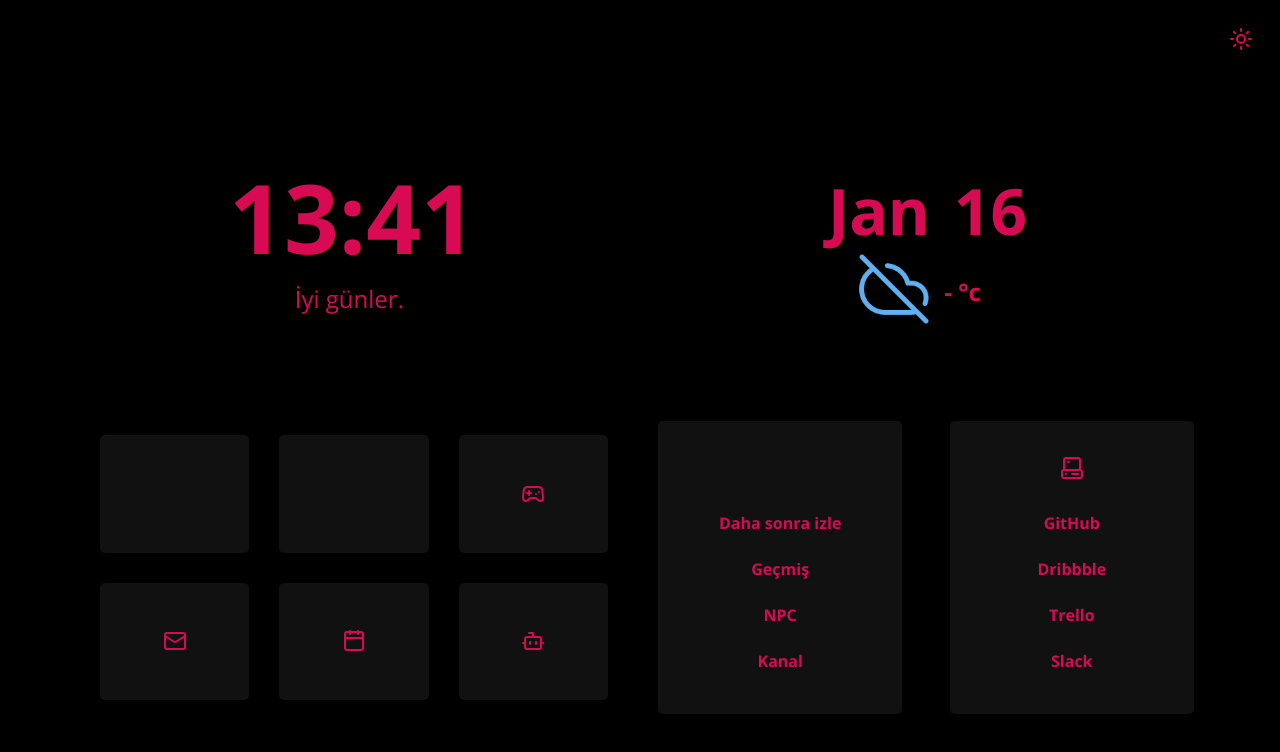
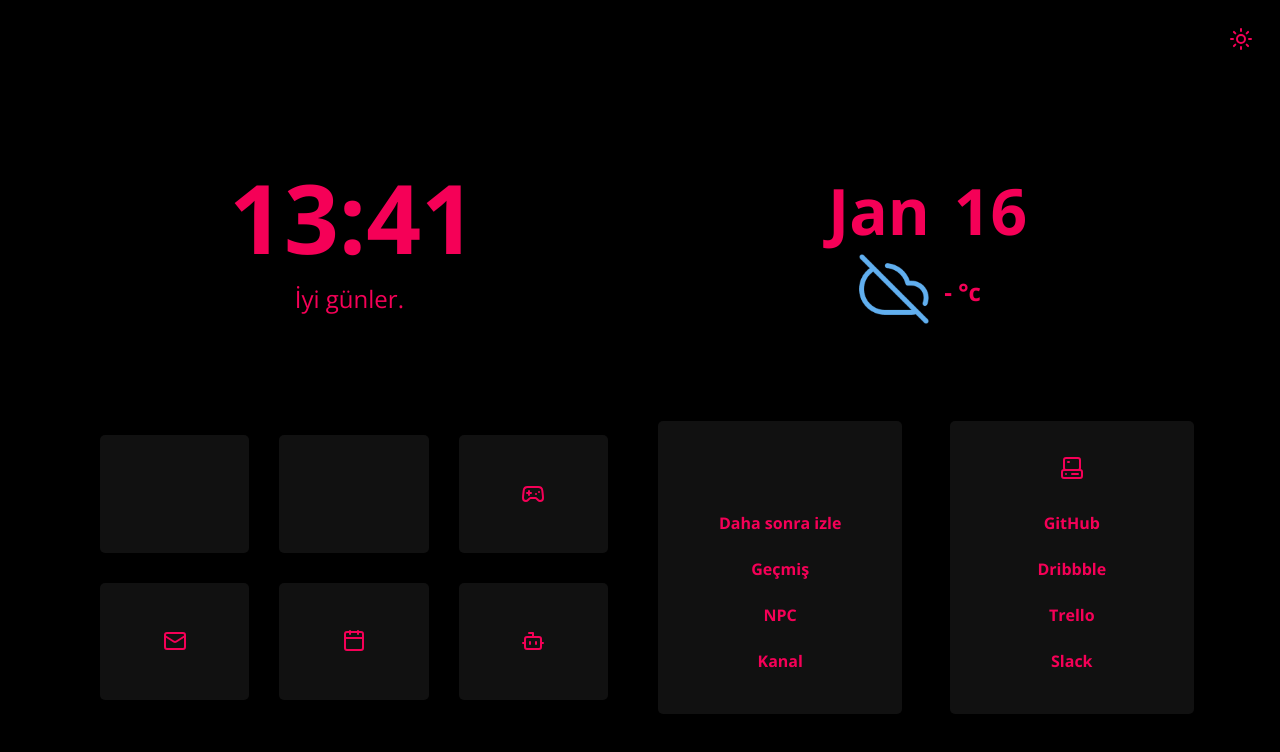
Before and after one commit to Sezynex/sezynex.github.io, a website: page index.html in a window 1280 px wide. Both pictures are taken after a click on the button 1241 px from the left and 40 px from the top of the page. Drawn offline with nearby package versions, Linux system fonts and the light colour scheme.

Commit message:
Update app.css

```diff
--- a/app.css
+++ b/app.css
@@ -40,8 +40,8 @@
   --cards: #111111; /* Cards color */
 
   /* Fonts Color */
-  --fg: #d70a53; /* Foreground color */
-  --sfg: #d70a53; /* Secondary Foreground color */
+  --fg: #f50057; /* Foreground color */
+  --sfg: #f50057; /* Secondary Foreground color */
 
   /* Image background  */
   --imgcol: linear-gradient(
```
